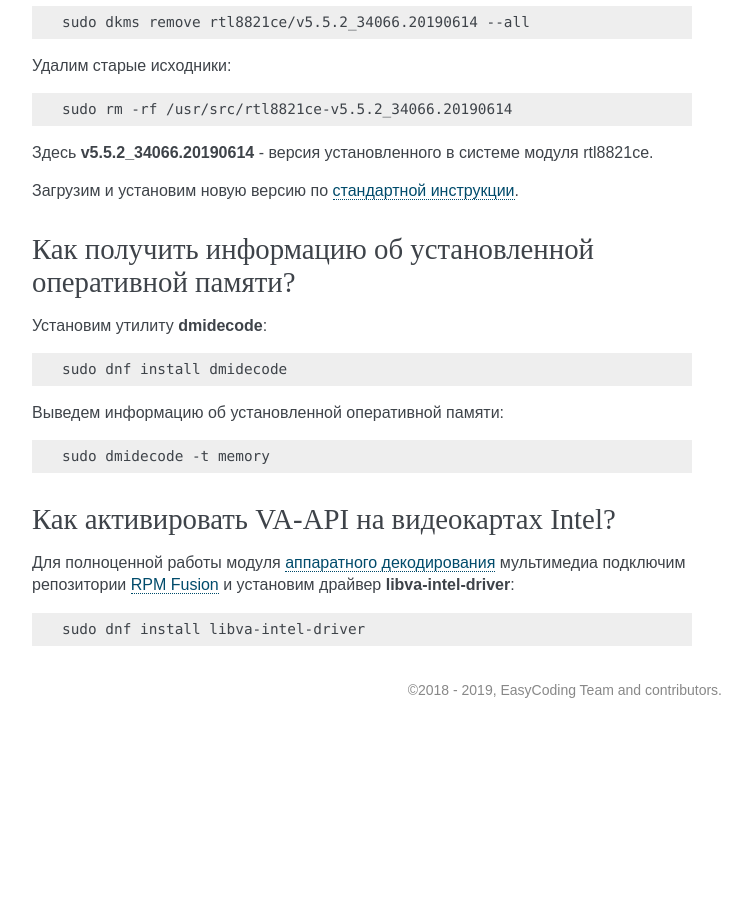
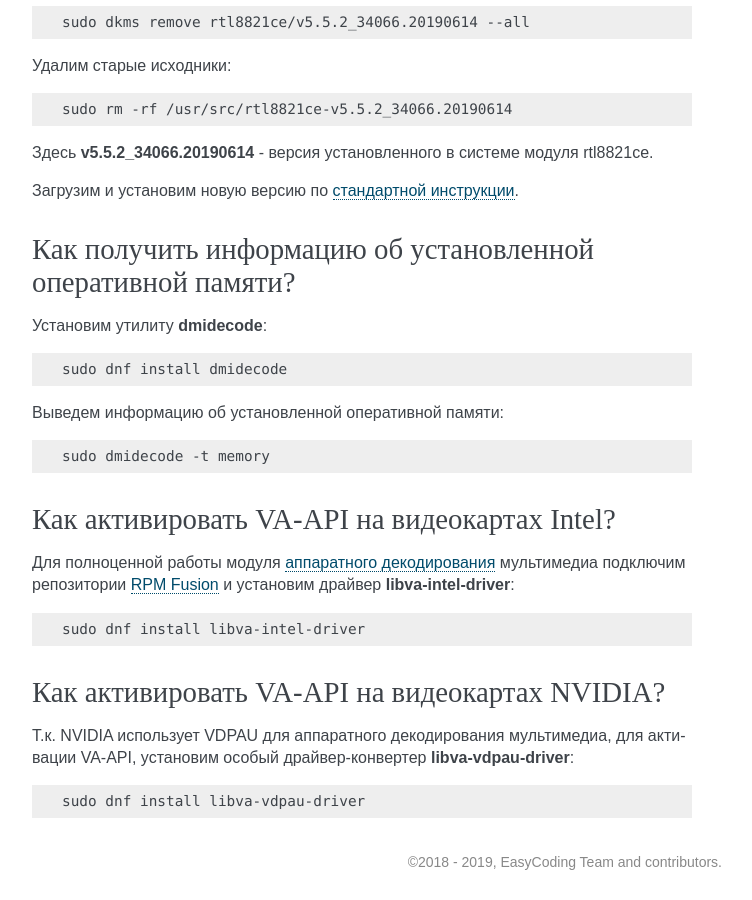
Before and after one commit to RussianFedora/FAQ, a Sphinx documentation site: the page built from source/hardware.rst, in a window 1280 px wide and 900 px high, scrolled down 21465 px. Shown: the whole window, without its empty margins (388-1140 px from the left). Built offline with Sphinx 7.4.7, drawn with Linux system fonts in a browser that asks for light colours; before the commit the page ends 22193 px from its top, so only the background shows below that; some of the changed text lies outside the part shown.

Commit message:
Added question about using VA-API on NVIDIA.

```diff
--- a/source/hardware.rst
+++ b/source/hardware.rst
@@ -1215,3 +1215,15 @@ ICC профиль можно получить либо на сайте прои
 .. code-block:: text
 
     sudo dnf install libva-intel-driver
+
+.. index:: hardware acceleration, vaapi, vdpau, nvidia
+.. _vaapi-nvidia:
+
+Как активировать VA-API на видеокартах NVIDIA?
+=================================================
+
+Т.к. NVIDIA использует VDPAU для аппаратного декодирования мультимедиа, для активации VA-API, установим особый драйвер-конвертер **libva-vdpau-driver**:
+
+.. code-block:: text
+
+    sudo dnf install libva-vdpau-driver
```
Also changed, not shown: other parts of source/hardware.rst (+1 -1 lines).
